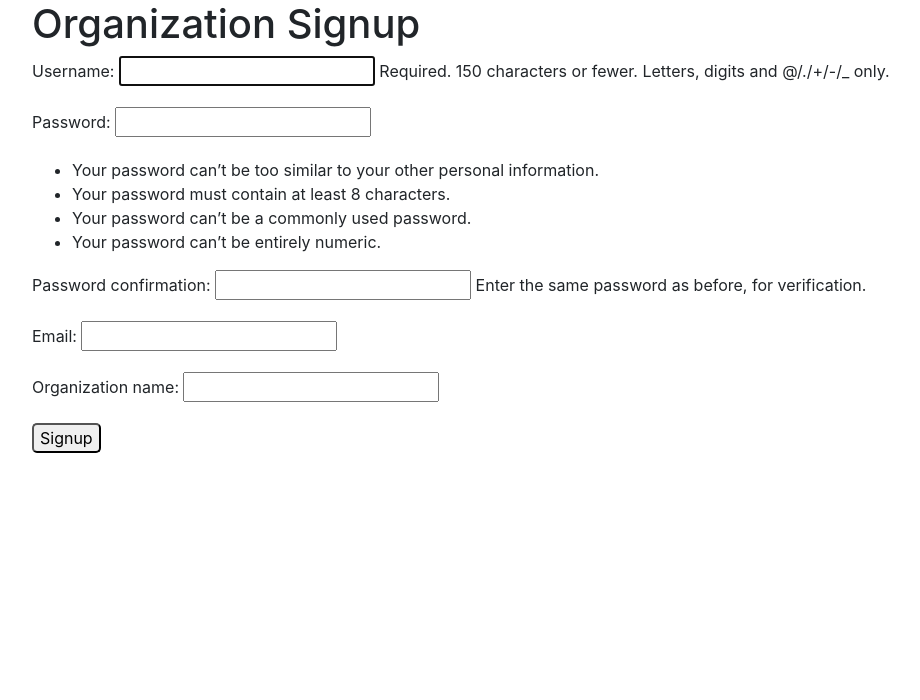
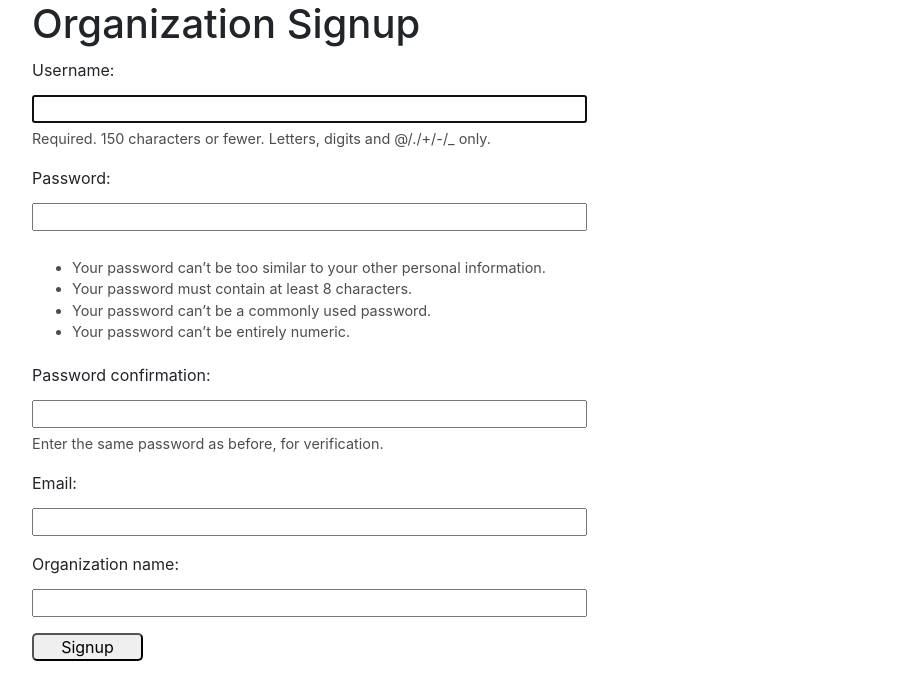
Before and after one commit to max-legrand/codersconnect, a Django app: page /users/signup_org/ in a window 1280 px wide. Shown: the top 700 px of the page, without its empty margins (53-973 px from the left). Run offline with Django 3.2, Linux system fonts and the light colour scheme; parts of the project's set-up code (start-up, migrations or seed data) failed here and were passed over; some libraries are stand-ins or nearby versions.

Commit message:
change form css

```diff
--- /dev/null
+++ b/static/styles.css
@@ -0,0 +1,31 @@
+.site-form{
+    margin-top: 10px;
+    /* border: solid #00db80; */
+    /* padding: 20px; */
+}
+
+.site-form input, .site-form textarea{
+    display: block;
+    margin: 5px 0 5px 0;
+    padding: 0 0px 0 0px;
+    width: 50%;
+}
+
+.site-form input[type="submit"]{
+    width: 10%;
+}
+.helptext, .site-form ul{
+    margin: 0 auto 20px;
+    padding-top: 10px;
+    color: rgb(77, 77, 77);
+    font-size: 0.9em;
+
+}
+
+.mybutton{
+    background: #89d4ff;
+}
+
+.sub_button{
+        border-radius: 5px;
+}
--- a/templates/base_layout.html
+++ b/templates/base_layout.html
@@ -1,18 +1,8 @@
-
+{% load static from staticfiles %}
 <link href="https://stackpath.bootstrapcdn.com/bootstrap/4.4.1/css/bootstrap.min.css" rel="stylesheet" integrity="sha384-Vkoo8x4CGsO3+Hhxv8T/Q5PaXtkKtu6ug5TOeNV6gBiFeWPGFN9MuhOf23Q9Ifjh" crossorigin="anonymous">
 <script src="https://stackpath.bootstrapcdn.com/bootstrap/4.4.1/js/bootstrap.min.js" integrity="sha384-wfSDF2E50Y2D1uUdj0O3uMBJnjuUD4Ih7YwaYd1iqfktj0Uod8GCExl3Og8ifwB6" crossorigin="anonymous"></script>
 
-<style>
-
-.mybutton{
-    background: #89d4ff;
-}
-
-.sub_button{
-        border-radius: 5px;
-}
-
-</style>
+<link rel="stylesheet" href="{% static 'styles.css' %}">
 
 <div class="container">
     {% block content %}
--- a/users/templates/users/signup_user.html
+++ b/users/templates/users/signup_user.html
@@ -1,7 +1,6 @@
 {% extends 'base_layout.html' %}
 {% block content %}
     <h1>User Signup</h1>
-
     <form class='site-form' action="{% url 'users:signup_user' %}" method="post">
         {{ form.as_p }}
         {{ form2.as_p }}
```
